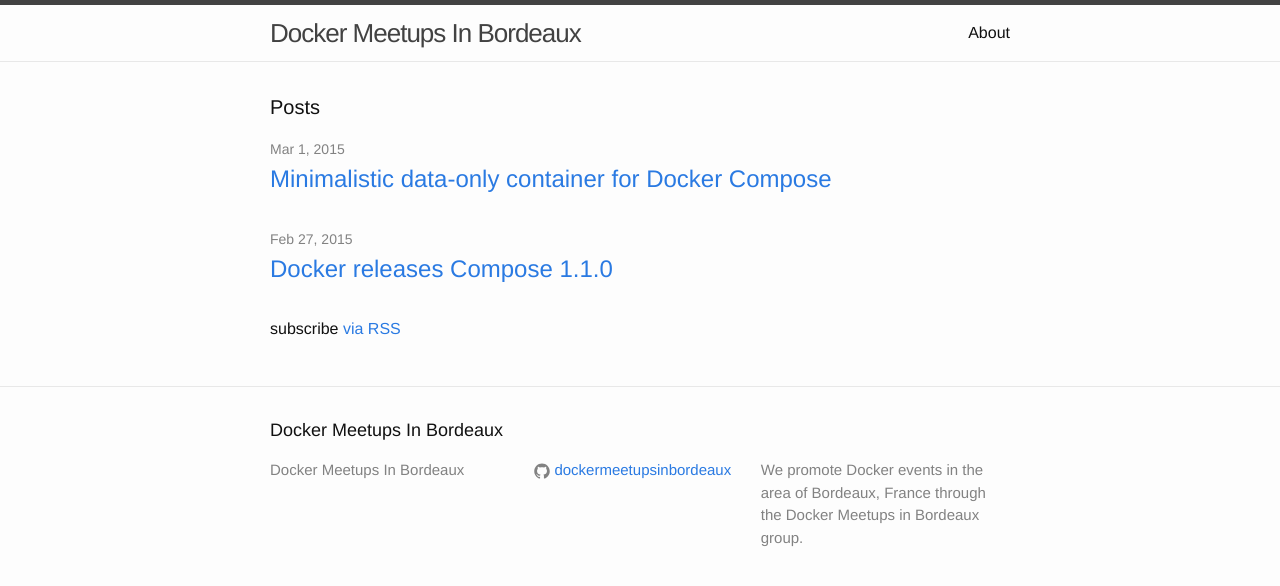
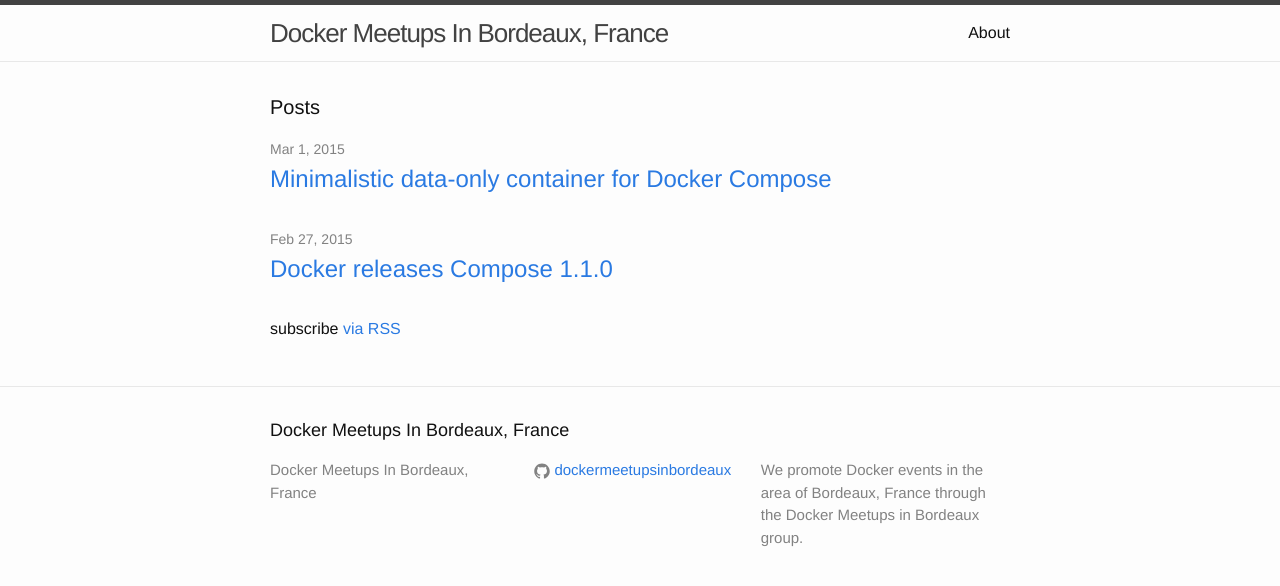
Before and after one commit to dockermeetupsinbordeaux/dockermeetupsinbordeaux.github.io, a Jekyll site: the page built from index.html, in a window 1280 px wide. Shown: the top 586 px of the page. Built offline with Jekyll 4.4.1, drawn with Linux system fonts in a browser that asks for light colours.

Commit message:
Specify our country in blog title

```diff
--- a/_config.yml
+++ b/_config.yml
@@ -1,5 +1,5 @@
 # Site settings
-title: Docker Meetups In Bordeaux
+title: Docker Meetups In Bordeaux, France
 #email: your-email@domain.com
 description: >
   We promote Docker events in the area of Bordeaux, France
```
